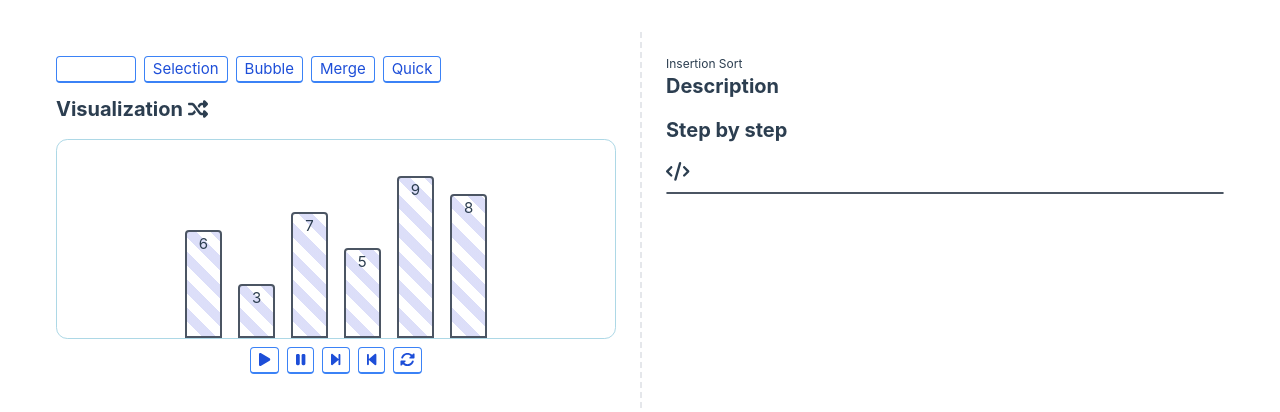
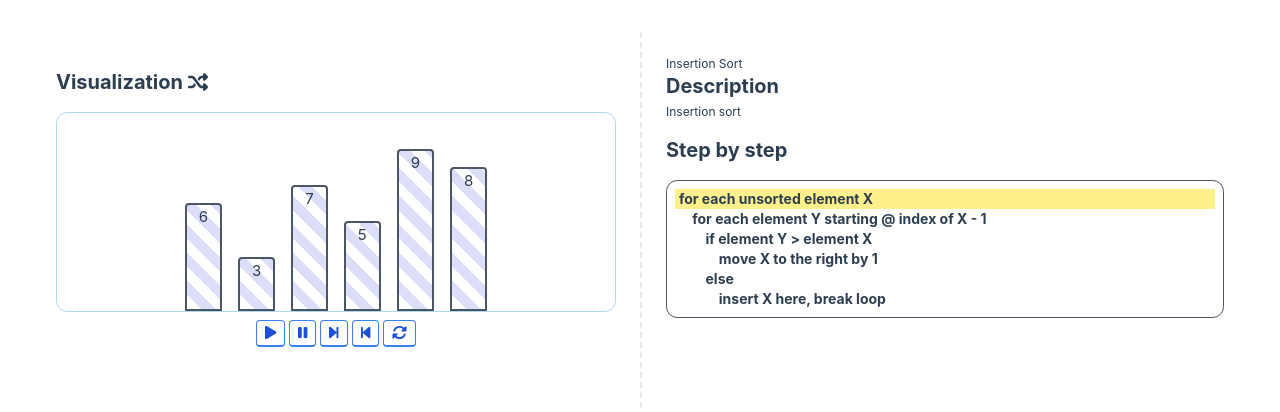
Before and after one commit to 7wesley/Sorting, a Vue app: page / in a window 1280 px wide. Shown: the top 412 px of the page. Built offline with nearby package versions, Linux system fonts and the light colour scheme.

Commit message:
Simplify algorithm buttons and media buttons, add step by step for insertion

```diff
--- a/src/App.vue
+++ b/src/App.vue
@@ -7,8 +7,8 @@ import Visualization from "./components/Visualization.vue";
   <section
     class="grid grid-cols-1 md:grid-cols-2 divide-y-2 md:divide-x-2 md:divide-y-0 divide-dashed"
   >
-    <Visualization @sort="updateSort" />
-    <Information :sortType="sort" />
+    <Visualization @sort="updateSort" @line="updateLine" />
+    <Information :sortType="sort" :currentLine="line" />
   </section>
   <!-- <RouterView /> -->
 </template>
@@ -18,12 +18,16 @@ export default {
   data() {
     return {
       sort: "Insertion",
+      description: "Insertion sort",
+      line: 0,
     };
   },
   methods: {
     updateSort(selected: string) {
-      console.log(selected)
       this.sort = selected;
+    },
+    updateLine(line: number) {
+      this.line = line;
     },
   },
 };
--- /dev/null
+++ b/src/classes/Algorithms.ts
@@ -0,0 +1,9 @@
+// https://stackoverflow.com/questions/43909566/get-keys-of-a-typescript-interface-as-array-of-strings
+
+export default class AlgorithmsClass {
+  Insertion: any;
+  Selection: any;
+  Bubble: any;
+  Merge: any;
+  Quick: any;
+}
--- a/src/components/Information.vue
+++ b/src/components/Information.vue
@@ -1,30 +1,68 @@
 <template>
   <section class="informationTab p-6">
     <p class="text-xs">{{ sortType }} Sort</p>
-    <p class="font-bold text-xl mb-4">Description</p>
-    <p class="font-bold text-xl mb-4">Step by step</p>
-    <font-awesome-icon icon="fa-solid fa-code" size="lg" class="" />
-    <section class="code mt-2 border-gray-600"></section>
+    <p class="font-bold text-xl mb-1">Description</p>
+    <p class="text-xs mb-4">{{ descriptions[sortType as keyof Algorithms] }}</p>
+    <section class="flex flex-row">
+      <p class="font-bold text-xl mb-2">Step by step</p>
+    </section>
+    <section class="code mt-2 border-gray-600 p-2">
+      <p
+        v-for="(line, index) in explanations[sortType as keyof Algorithms]"
+        class="font-bold text-sm whitespace-pre px-1"
+        :class="{ 'bg-yellow-200': index == currentLine }"
+      >
+        {{ line }}
+      </p>
+    </section>
   </section>
 </template>
 
 <script lang="ts">
+import type Algorithms from "@/types/Algorithms";
+
 export default {
   props: {
     sortType: {
       type: String,
       default: "Insertion",
     },
+    sortDescription: {
+      type: String,
+    },
+    currentLine: {
+      type: Number,
+      default: 0,
+    },
   },
   data() {
-    return {};
+    return {
+      descriptions: {
+        Insertion: "Insertion sort",
+        Selection: "Selection sort",
+        Bubble: "Bubble sort",
+        Merge: "Merge sort",
+        Quick: "Quick sort",
+      } as Algorithms,
+      explanations: {
+        Insertion: [
+          "for each unsorted element X",
+          "\tfor each element Y starting @ index of X - 1",
+          "\t\tif element Y > element X",
+          "\t\t\tmove X to the right by 1",
+          "\t\telse",
+          "\t\t\tinsert X here, break loop",
+        ],
+      } as Algorithms,
+    };
   },
+  computed: {},
 };
 </script>
 
 <style>
 .code {
-  border: 0.125em solid  rgb(75 85 99);
+  border: 0.125em solid rgb(75 85 99);
   border-radius: 0.75em;
 }
 </style>
--- a/src/components/Visualization.vue
+++ b/src/components/Visualization.vue
@@ -3,39 +3,12 @@
     <nav>
       <ul class="flex flex-wrap">
         <li
-          class="mr-2 bg-transparent hover:bg-blue-500 text-blue-700 font-semibold hover:text-white px-2 border border-blue-500 border-b-2 hover:border-transparent rounded"
-          :class="{ 'bg-blue-500 text-white': sortSelected == 'Insertion' }"
-          @click="updateSort('Insertion')"
+          v-for="key in Object.keys(algorithms)"
+          class="mr-2 bg-transparent hover:bg-blue-500 text-blue-700 font-semibold hover:text-white px-2 border border-blue-500 border-b-2 hover:border-transparent rounded mt-1"
+          :class="{ 'bg-blue-500 text-white': sortSelected == key }"
+          @click="updateSort(key)"
         >
-          <a href="#">Insertion</a>
-        </li>
-        <li
-          class="mr-2 bg-transparent hover:bg-blue-500 text-blue-700 font-semibold hover:text-white px-2 border border-blue-500 border-b-2 hover:border-transparent rounded"
-          :class="{ 'bg-blue-500 text-white': sortSelected == 'Selection' }"
-          @click="updateSort('Selection')"
-        >
-          <a href="#">Selection</a>
-        </li>
-        <li
-          class="mr-2 bg-transparent hover:bg-blue-500 text-blue-700 font-semibold hover:text-white px-2 border border-blue-500 border-b-2 hover:border-transparent rounded"
-          :class="{ 'bg-blue-500 text-white': sortSelected == 'Bubble' }"
-          @click="updateSort('Bubble')"
-        >
-          <a href="#">Bubble</a>
-        </li>
-        <li
-          class="mr-2 bg-transparent hover:bg-blue-500 text-blue-700 font-semibold hover:text-white px-2 border border-blue-500 border-b-2 hover:border-transparent rounded"
-          :class="{ 'bg-blue-500 text-white': sortSelected == 'Merge' }"
-          @click="updateSort('Merge')"
-        >
-          <a href="#">Merge</a>
-        </li>
-        <li
-          class="bg-transparent hover:bg-blue-500 text-blue-700 font-semibold hover:text-white px-2 border border-blue-500 border-b-2 hover:border-transparent rounded"
-          :class="{ 'bg-blue-500 text-white': sortSelected == 'Quick' }"
-          @click="updateSort('Quick')"
-        >
-          <a href="#">Quick</a>
+          <a href="#">{{ key }}</a>
         </li>
       </ul>
     </nav>
@@ -75,39 +48,12 @@
       </section>
       <section class="flex justify-center mt-2">
         <button
-          class="bg-transparent hover:bg-blue-500 text-blue-700 hover:text-white px-2 border border-blue-500 border-b-2 hover:border-transparent rounded"
-          :class="{ 'bg-blue-500 text-white': mediaSelected == 'play' }"
-          @click="updatePlayer('play')"
+          v-for="(val, key) in icons"
+          class="bg-transparent hover:bg-blue-500 text-blue-700 hover:text-white mx-0.5 px-2 border border-blue-500 border-b-2 hover:border-transparent rounded"
+          :class="{ 'bg-blue-500 text-white': mediaSelected == key }"
+          @click="updatePlayer(key)"
         >
-          <font-awesome-icon icon="fa-solid fa-play" />
-        </button>
-        <button
-          class="ml-2 bg-transparent hover:bg-blue-500 text-blue-700 hover:text-white px-2 border border-blue-500 border-b-2 hover:border-transparent rounded"
-          :class="{ 'bg-blue-500 text-white': mediaSelected == 'pause' }"
-          @click="updatePlayer('pause')"
-        >
-          <font-awesome-icon icon="fa-solid fa-pause" />
-        </button>
-        <button
-          class="ml-2 bg-transparent hover:bg-blue-500 text-blue-700 hover:text-white px-2 border border-blue-500 border-b-2 hover:border-transparent rounded"
-          :class="{ 'bg-blue-500 text-white': mediaSelected == 'next' }"
-          @click="updatePlayer('next')"
-        >
-          <font-awesome-icon icon="fa-solid fa-forward-step" />
-        </button>
-        <button
-          class="ml-2 bg-transparent hover:bg-blue-500 text-blue-700 hover:text-white px-2 border border-blue-500 border-b-2 hover:border-transparent rounded"
-          :class="{ 'bg-blue-500 text-white': mediaSelected == 'back' }"
-          @click="updatePlayer('back')"
-        >
-          <font-awesome-icon icon="fa-solid fa-backward-step" />
-        </button>
-        <button
-          class="ml-2 bg-transparent hover:bg-blue-500 text-blue-700 hover:text-white px-1.5 border border-blue-500 border-b-2 hover:border-transparent rounded"
-          :class="{ 'bg-blue-500 text-white': mediaSelected == 'restart' }"
-          @click="updatePlayer('restart')"
-        >
-          <font-awesome-icon icon="fa-solid fa-rotate" />
+          <font-awesome-icon :icon="'fa-solid fa-' + val" />
         </button>
       </section>
     </main>
@@ -115,17 +61,27 @@
 </template>
 
 <script lang="ts">
-import type Frame from "@/types/Frame";
+import type Frames from "@/types/Frames";
+import type Controls from "@/types/Controls";
+import AlgorithmsClass from "@/classes/Algorithms";
 
 export default {
   data() {
     return {
       items: [6, 3, 7, 5, 9, 8],
-      currentFrame: {} as Frame,
+      currentFrame: {} as Frames,
       sortSelected: "",
       mediaSelected: "",
-      frames: new Array<any>(),
+      frames: new Array<Frames>(),
       frameIndex: 0,
+      icons: {
+        play: "play",
+        pause: "pause",
+        next: "forward-step",
+        back: "backward-step",
+        restart: "rotate",
+      } as Controls,
+      algorithms: new AlgorithmsClass(),
     };
   },
   watch: {
@@ -168,9 +124,9 @@ export default {
       }
     },
     updateFrame(index: number) {
-      console.log(this.frames, this.frameIndex);
       this.frameIndex = index;
       this.currentFrame = this.frames[this.frameIndex];
+      this.$emit("line", this.currentFrame.currentLine);
     },
     randomize() {
       let set: Set<number> = new Set<number>();
@@ -184,7 +140,7 @@ export default {
     redoSorting() {
       this.frames = [];
       this.frameIndex = 0;
-      this.saveStep(this.items, -1, -1);
+      this.saveStep(this.items, -1, -1, 0);
       this.currentFrame = this.frames[0];
 
       switch (this.sortSelected) {
@@ -206,31 +162,36 @@ export default {
 
       this.frameIndex = 0;
     },
-    saveStep(arr: Array<number>, i: number, j: number) {
+    saveStep(arr: Array<number>, i: number, j: number, currentLine: number) {
       this.frames[this.frameIndex] = {
         steps: arr.slice(),
         i,
         j,
+        currentLine,
       };
       this.frameIndex++;
     },
     insertionSort(arr: Array<number>) {
-      let i, key, j;
+      let i,
+        key,
+        j = 0;
       for (i = 1; i < arr.length; i++) {
+        this.saveStep(arr, i, j, 0);
         key = arr[i];
         j = i - 1;
 
-        this.saveStep(arr, i, j);
-
         while (j >= 0 && arr[j] > key) {
-          arr[j + 1] = arr[j];
-          j = j - 1;
-
-          this.saveStep(arr, i, j);
+          this.saveStep(arr, i, j, 1);
+          this.saveStep(arr, i, j, 2);
+          if (arr[j] > key) {
+            arr[j + 1] = arr[j];
+            j = j - 1;
+            this.saveStep(arr, i, j, 3);
+          }
         }
+        this.saveStep(arr, i, j, 4);
         arr[j + 1] = key;
-
-        this.saveStep(arr, i, j);
+        this.saveStep(arr, i, j, 5);
       }
     },
     selectionSort(arr: Array<number>) {
@@ -240,12 +201,12 @@ export default {
           if (arr[j] < arr[lowest]) {
             lowest = j;
           }
-          this.saveStep(arr, i, j);
+          this.saveStep(arr, i, j, 0);
         }
         if (lowest !== i) {
           // Swap
           [arr[i], arr[lowest]] = [arr[lowest], arr[i]];
-          this.saveStep(arr, i, -1);
+          this.saveStep(arr, i, -1, 1);
         }
       }
       return arr;
@@ -254,14 +215,14 @@ export default {
       for (var i = 0; i < arr.length; i++) {
         // Last i elements are already in place
         for (var j = 0; j < arr.length - i - 1; j++) {
-          this.saveStep(arr, i, j);
+          this.saveStep(arr, i, j, 0);
 
           // Checking if the item at present iteration
           // is greater than the next iteration
           if (arr[j] > arr[j + 1]) {
             // If the condition is true then swap them
             [arr[j], arr[j + 1]] = [arr[j + 1], arr[j]];
-            this.saveStep(arr, i, j);
+            this.saveStep(arr, i, j, 1);
           }
         }
       }
@@ -283,7 +244,7 @@ export default {
         this.mergeSortSplit(array)
       );
 
-      this.saveStep(sortedSubArray, 0, 0);
+      this.saveStep(sortedSubArray, 0, 0, 0);
       return sortedSubArray;
     },
     mergeSortMerge(left: Array<number>, right: Array<number>): Array<number> {
@@ -313,7 +274,7 @@ export default {
         if (arr[i] < pivotValue) {
           // Swapping elements
           [arr[i], arr[pivotIndex]] = [arr[pivotIndex], arr[i]];
-          this.saveStep(arr, i, end);
+          this.saveStep(arr, i, end, 0);
 
           // Moving to next element
           pivotIndex++;
@@ -332,14 +293,14 @@ export default {
 
       // Returns pivotIndex
       let index = this.quickSortPartition(arr, start, end);
-      this.saveStep(arr, start, end);
+      this.saveStep(arr, start, end, 1);
 
       // Recursively apply the same logic to the left and right subarrays
       this.quickSortRecursive(arr, start, index - 1);
-      this.saveStep(arr, start, end);
+      this.saveStep(arr, start, end, 2);
 
       this.quickSortRecursive(arr, index + 1, end);
-      this.saveStep(arr, start, end);
+      this.saveStep(arr, start, end, 3);
     },
   },
   mounted() {
--- /dev/null
+++ b/src/types/Algorithms.ts
@@ -0,0 +1,3 @@
+import type AlgorithmsClass from "@/classes/Algorithms";
+
+export default interface Algorithms extends AlgorithmsClass {}
--- /dev/null
+++ b/src/types/Controls.ts
@@ -0,0 +1,7 @@
+export default interface Controls {
+  play: string;
+  pause: string;
+  next: string;
+  back: string;
+  restart: string;
+}
--- a/src/types/Frame.ts
+++ /dev/null
@@ -1,5 +0,0 @@
-export default interface Frame {
-  steps: Array<number>;
-  i: number;
-  j: number;
-}
--- /dev/null
+++ b/src/types/Frames.ts
@@ -0,0 +1,6 @@
+export default interface Frames {
+  steps: Array<number>;
+  i: number;
+  j: number;
+  currentLine: number;
+}
```
